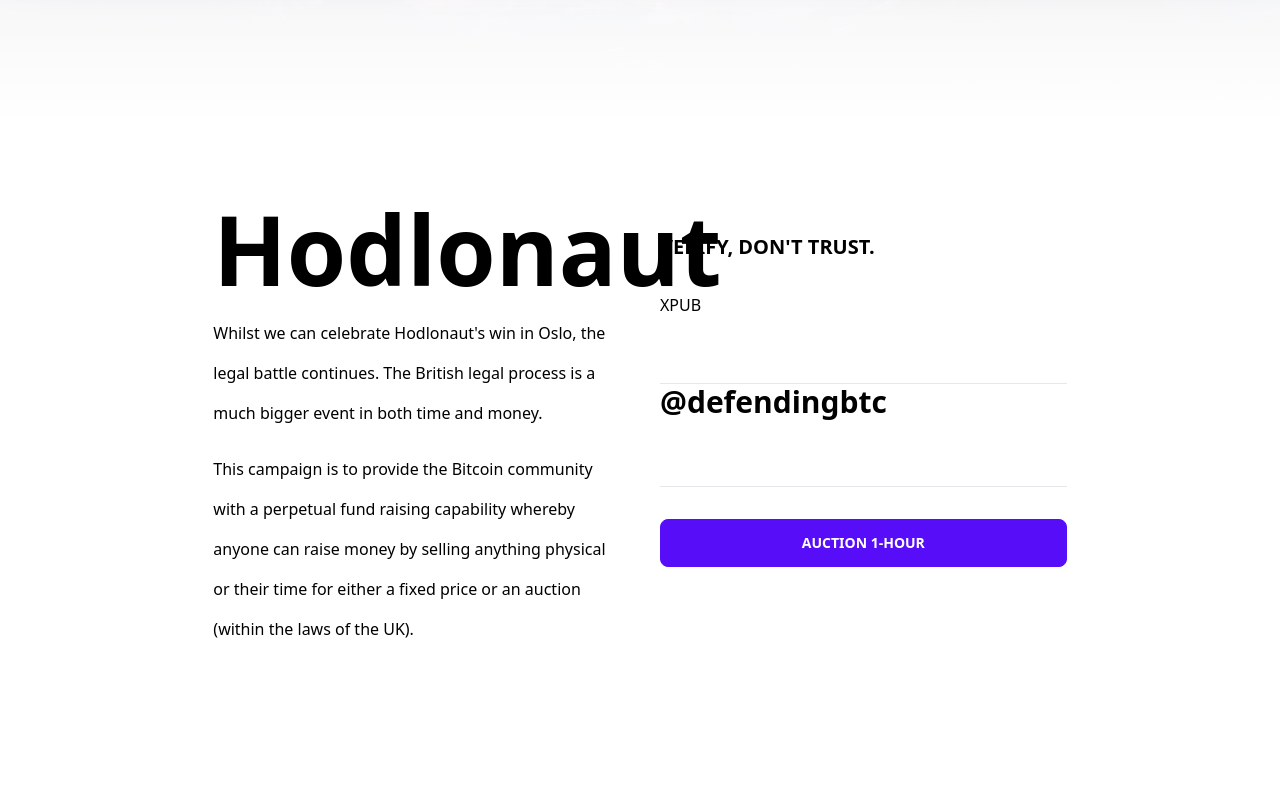
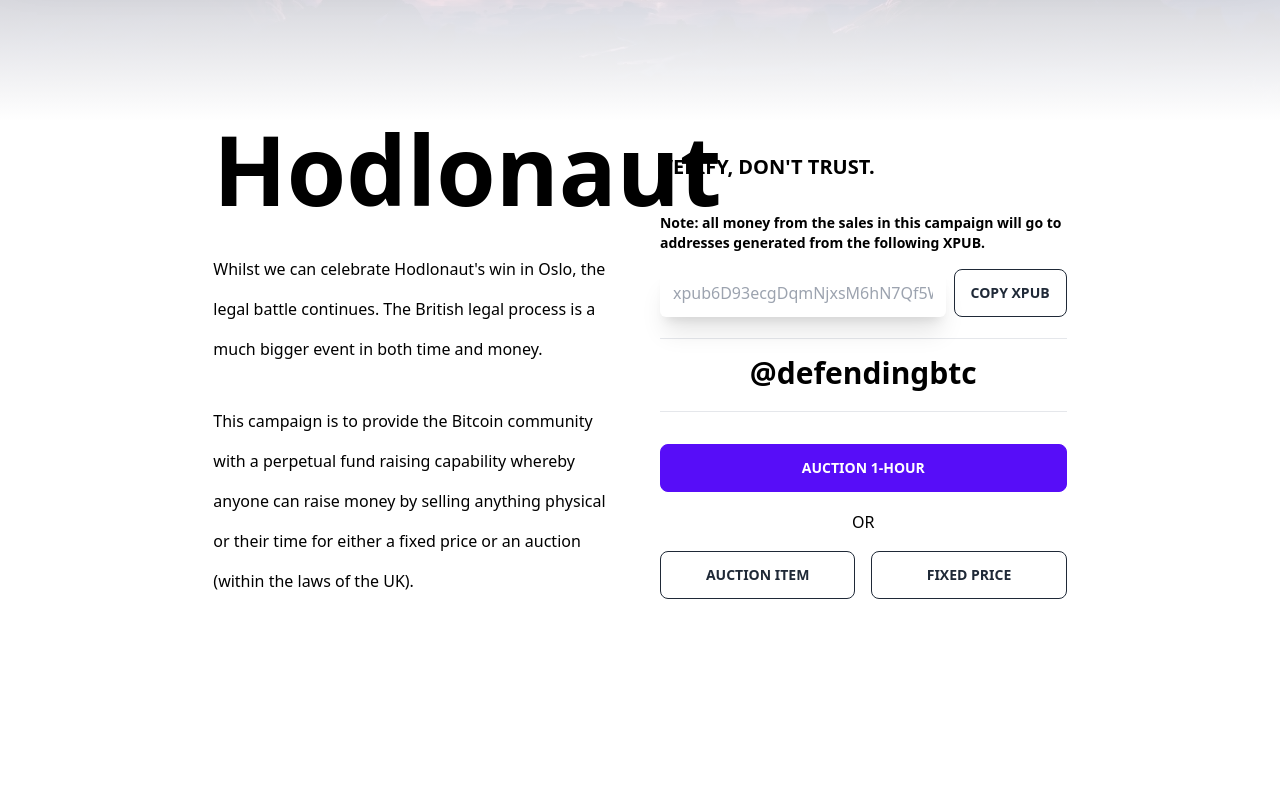
Before and after one commit to jaykhan-dev/hodlonaut-campaign, a SvelteKit app: page /campaign/hodlonaut in a window 1280 px wide. Shown: the part 661-1455 px from the top of the page. Built offline with nearby package versions, Linux system fonts and the light colour scheme.

Commit message:
added xpub

```diff
--- a/src/lib/components/header.svelte
+++ b/src/lib/components/header.svelte
@@ -60,11 +60,11 @@
 				: 'hidden'}"
 		>
 			<div class="flex space-x-4 lg:mx-4">
-				<button class="flex items-center">
+				<button class="flex items-center hover">
 					<a href="/campaign/hodlonaut">Campaign</a>
 				</button>
 
-				<button class="">
+				<button class="hover">
 					<a href="/scenes">Scenes</a>
 				</button>
 			</div>
@@ -113,3 +113,9 @@
 		</div>
 	</nav>
 </header>
+
+<style>
+	.hover:hover {
+		color: orange;
+	}
+</style>
--- a/src/routes/campaign/hodlonaut/+page.svelte
+++ b/src/routes/campaign/hodlonaut/+page.svelte
@@ -14,7 +14,7 @@
 <!-- HERO2-->
 <div transition:fade id="bgTwo" class="bg-fixed block">
 	<div
-		class="dark:bg-gradient-to-b dark:from-black/60 dark:to-gray-900 bg-gradient-to-b from-white/80 to-white w-full h-full py-36 grid place-items-center"
+		class="dark:bg-gradient-to-b dark:from-gray-900/20 dark:to-gray-900 bg-gradient-to-b from-gray-900/20 to-white w-full h-full py-36 grid place-items-center"
 	>
 		<!-- Banner -->
 		<div
@@ -26,17 +26,17 @@
 </div>
 
 <!-- ACTION BUTTONS -->
-<div class="text-black dark:text-white py-20 bg-white dark:bg-gray-900">
+<div class="text-black dark:text-white bg-white dark:bg-gray-900">
 	<div class="grid lg:grid-cols-2 gap-10 lg:w-2/3 mx-auto">
 		<!-- COL -->
 		<div class="">
 			<h1 class="lg:text-8xl text-6xl font-bold">Hodlonaut</h1>
 
-			<p class="my-4 leading-10">
+			<p class="my-8 leading-10">
 				Whilst we can celebrate Hodlonaut's win in Oslo, the legal battle continues. The British
 				legal process is a much bigger event in both time and money.
 			</p>
-			<p class="my-4 leading-10">
+			<p class="my-8 leading-10">
 				This campaign is to provide the Bitcoin community with a perpetual fund raising capability
 				whereby anyone can raise money by selling anything physical or their time for either a fixed
 				price or an auction (within the laws of the UK).
@@ -47,11 +47,20 @@
 		<div class="grid relative text-black dark:text-white">
 			<div class="border-b">
 				<h1 class="uppercase text-xl font-bold my-8">Verify, Don't Trust.</h1>
-				<div>
-					<h2>XPUB</h2>
+				<p class="font-bold text-sm">
+					Note: all money from the sales in this campaign will go to addresses generated from the
+					following XPUB.
+				</p>
+				<div class="py-4 flex items-center space-x-2">
+					<input
+						type="text"
+						placeholder="xpub6D93ecgDqmNjxsM6hN7Qf5Wxt"
+						class="w-full p-3 rounded-md shadow-xl input"
+					/>
+					<button class="btn btn-outline">Copy XPUB</button>
 				</div>
 			</div>
-			<div class="grid lg:grid-cols-3 gap-4 border-b">
+			<div class="flex justify-center py-4 border-b">
 				<a
 					href="https://defendingbtc.com"
 					class="text-3xl font-bold"
@@ -61,8 +70,13 @@
 			</div>
 			<div class="grid lg:grid-cols-1 gap-4 my-8">
 				<button class="btn btn-primary">Auction 1-hour</button>
-				<!-- <button class="btn btn-secondary">Auction Item</button>
-				<button class="btn btn-outline">Fixed Price</button> -->
+				<div class="">
+					<p class="text-center">OR</p>
+				</div>
+				<div class="grid grid-cols-2 gap-4">
+					<button class="btn btn-outline">Auction Item</button>
+					<button class="btn btn-outline">Fixed Price</button>
+				</div>
 			</div>
 		</div>
 
```
